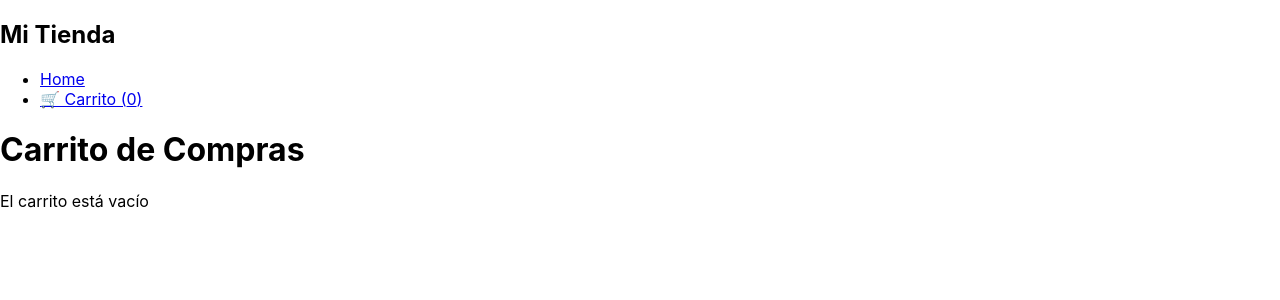
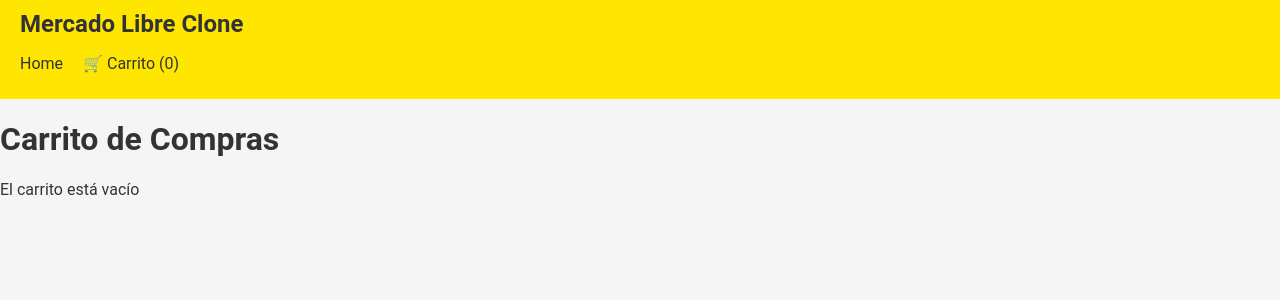
Before and after one commit to JuanmaGauna/Api-ML_TP3_D-Soft, a React (Create React App) app: page /cart in a window 1280 px wide. Shown: the top 300 px of the page. Built offline with nearby package versions, Linux system fonts and the light colour scheme.

Commit message:
Se agrega stilo parecido a mercado libre

```diff
--- a/src/App.css
+++ b/src/App.css
@@ -1,57 +1,131 @@
-.App {
+/* /* Colores de Mercado Libre */
+:root {
+  --ml-yellow: #ffe600;
+  --ml-black: #333333;
+  --ml-white: #ffffff;
+  --ml-gray: #f5f5f5;
+  --ml-dark-gray: #666666;
+}
+
+/* Estilo general de la aplicación */
+body {
+  font-family: 'Roboto', Arial, sans-serif;
+  background-color: var(--ml-gray);
+  color: var(--ml-black);
+  margin: 0;
+  padding: 0;
+}
+
+/* Navbar */
+nav {
+  background-color: var(--ml-yellow);
+  padding: 10px 20px;
+}
+
+nav h2 {
+  color: var(--ml-black);
+  font-size: 24px;
+  margin: 0;
+}
+
+nav ul {
+  list-style: none;
+  padding: 0;
+  display: flex;
+  gap: 20px;
+}
+
+nav ul li {
+  display: inline;
+}
+
+nav ul li a {
+  color: var(--ml-black);
+  text-decoration: none;
+  font-size: 16px;
+}
+
+nav ul li a:hover {
+  text-decoration: underline;
+}
+
+/* Productos */
+.product-list {
+  display: grid;
+  grid-template-columns: repeat(auto-fill, minmax(200px, 1fr));
+  gap: 20px;
+  padding: 20px;
+}
+
+.product-card {
+  background-color: var(--ml-white);
+  border: 1px solid var(--ml-gray);
+  padding: 15px;
+  box-shadow: 0 2px 4px rgba(0, 0, 0, 0.1);
   text-align: center;
 }
 
-.App-logo {
-  height: 40vmin;
-  pointer-events: none;
+.product-card img {
+  width: 150px;
+  height: auto;
+  margin-bottom: 10px;
 }
 
-@media (prefers-reduced-motion: no-preference) {
-  .App-logo {
-    animation: App-logo-spin infinite 20s linear;
+.product-card h3 {
+  font-size: 18px;
+  color: var(--ml-dark-gray);
+}
+
+.product-card p {
+  font-size: 16px;
+  margin: 5px 0;
+}
+
+.product-card .price {
+  font-size: 20px;
+  font-weight: bold;
+  color: var(--ml-black);
+}
+
+.product-card button {
+  background-color: var(--ml-yellow);
+  border: none;
+  color: var(--ml-black);
+  padding: 10px 15px;
+  cursor: pointer;
+  font-size: 16px;
+  margin-top: 10px;
+}
+
+.product-card button:hover {
+  background-color: var(--ml-dark-gray);
+  color: var(--ml-white);
+}
+
+/* Footer */
+footer {
+  background-color: var(--ml-yellow);
+  padding: 10px;
+  text-align: center;
+  color: var(--ml-black);
+}
+
+@media (max-width: 768px) {
+  .product-list {
+    grid-template-columns: 1fr;
+  }
+
+  nav ul {
+    flex-direction: column;
+    gap: 10px;
+  }
+
+  .product-card img {
+    width: 100px;
   }
 }
-
-.App-header {
-  background-color: #282c34;
-  min-height: 100vh;
-  display: flex;
-  flex-direction: column;
-  align-items: center;
-  justify-content: center;
-  font-size: calc(10px + 2vmin);
-  color: white;
+.carousel img {
+  width: 100px;  /* Ajusta el ancho de las miniaturas */
+  height: 100px; /* Ajusta el alto de las miniaturas */
+  object-fit: cover; /* Asegura que las imágenes conserven sus proporciones */
 }
-
-.App-link {
-  color: #61dafb;
-}
-
-@keyframes App-logo-spin {
-  from {
-    transform: rotate(0deg);
-  }
-  to {
-    transform: rotate(360deg);
-  }
-}
-ul {
-  list-style-type: none;
-  padding: 0;
-}
-
-li {
-  margin-bottom: 20px;
-  display: flex;
-  align-items: center;
-}
-
-img {
-  width: 100px;
-  margin-right: 20px;
-}
-
-h3 {
-  margin: 0;
-}
--- a/src/App.js
+++ b/src/App.js
@@ -1,14 +1,16 @@
 import React from 'react';
-import { BrowserRouter as Router, Route, Routes, Link } from 'react-router-dom';
+import './App.css';
+
+import { BrowserRouter as Router, Route, Routes } from 'react-router-dom';
 import Search from './components/Search';
 import ProductDetail from './components/ProductDetail';
 import Cart from './components/Cart';
-import Navbar from './components/Navbar'; // Importar el componente Navbar desde otro archivo
+import Navbar from './components/Navbar';
 
 function App() {
   return (
     <Router>
-      <Navbar /> {/* Agrega la barra de navegación */}
+      <Navbar />
       <Routes>
         <Route path="/" element={<Search />} />
         <Route path="/product/:id" element={<ProductDetail />} />
--- a/src/components/Navbar.js
+++ b/src/components/Navbar.js
@@ -3,16 +3,16 @@
 import { CartContext } from '../context/CartContext';
 
 function Navbar() {
-  const { cartItems } = useContext(CartContext); // Usamos el contexto para obtener la cantidad de productos en el carrito
+  const { cartItems } = useContext(CartContext);
 
   return (
     <nav>
-      <h2>Mi Tienda</h2>
+      <h2>Mercado Libre Clone</h2>
       <ul>
         <li><Link to="/">Home</Link></li>
         <li>
           <Link to="/cart">
-            🛒 Carrito ({cartItems.length}) {/* Muestra la cantidad de productos en el carrito */}
+            🛒 Carrito ({cartItems.length})
           </Link>
         </li>
       </ul>
--- a/src/components/ProductDetail.js
+++ b/src/components/ProductDetail.js
@@ -8,7 +8,6 @@
   const { id } = useParams();
   const [product, setProduct] = useState(null);
   const { addToCart } = useContext(CartContext);
-
   useEffect(() => {
     const fetchProductDetail = async () => {
       try {
@@ -28,9 +27,8 @@
   }
 
   return (
-    <div>
+    <div className="product-detail">
       <h1>{product.title}</h1>
-
       {product.pictures && product.pictures.length > 1 ? (
         <Carousel>
           {product.pictures.map((picture) => (
@@ -42,30 +40,8 @@
       ) : (
         <img src={product.pictures?.[0].url} alt={product.title} style={{ width: '300px' }} />
       )}
-
       <p>Precio: ${product.price}</p>
       <p>{product.description}</p>
-
-      {/* Tabla con atributos del producto */}
-      {product.attributes && product.attributes.length > 0 && (
-        <table>
-          <thead>
-            <tr>
-              <th>Atributo</th>
-              <th>Valor</th>
-            </tr>
-          </thead>
-          <tbody>
-            {product.attributes.map((attribute) => (
-              <tr key={attribute.id}>
-                <td>{attribute.name}</td>
-                <td>{attribute.value_name}</td>
-              </tr>
-            ))}
-          </tbody>
-        </table>
-      )}
-
       <button onClick={() => addToCart(product)}>Agregar al carrito</button>
       <button onClick={() => window.history.back()}>Volver</button>
     </div>
--- /dev/null
+++ b/src/components/ProductList.js
@@ -0,0 +1,21 @@
+import React from 'react';
+import { Link } from 'react-router-dom';
+
+function ProductList({ products }) {
+  return (
+    <div className="product-list">
+      {products.map((product) => (
+        <div className="product-card" key={product.id}>
+          <img src={product.thumbnail} alt={product.title} />
+          <h3>{product.title}</h3>
+          <p className="price">${product.price}</p>
+          <Link to={`/product/${product.id}`}>
+            <button>Ver Detalles</button>
+          </Link>
+        </div>
+      ))}
+    </div>
+  );
+}
+
+export default ProductList;
--- a/src/components/Search.js
+++ b/src/components/Search.js
@@ -1,43 +1,39 @@
 import React, { useState, useEffect } from 'react';
+import ProductList from './ProductList'; // Importar el nuevo componente
 
 function Search() {
-  const [query, setQuery] = useState(''); // Para almacenar la búsqueda del usuario
-  const [products, setProducts] = useState([]); // Para almacenar los resultados de la búsqueda
-  const [categories, setCategories] = useState([]); // Para almacenar las categorías
-  const [selectedCategory, setSelectedCategory] = useState(''); // Para almacenar la categoría seleccionada
+  const [query, setQuery] = useState('');
+  const [products, setProducts] = useState([]);
+  const [categories, setCategories] = useState([]);
+  const [selectedCategory, setSelectedCategory] = useState('');
 
-  // Obtener las categorías de la API al montar el componente
   useEffect(() => {
     const fetchCategories = async () => {
       try {
         const response = await fetch('https://api.mercadolibre.com/sites/MLA/categories');
         const data = await response.json();
-        setCategories(data); // Guardar las categorías obtenidas en el estado
+        setCategories(data);
       } catch (error) {
         console.error('Error fetching categories:', error);
       }
     };
 
-    fetchCategories(); // Llamada a la función para obtener las categorías
+    fetchCategories();
   }, []);
 
-  // Función para manejar la búsqueda
   const handleSearch = async (e) => {
-    e.preventDefault(); // Evita que el formulario se recargue
-
-    if (!query) return; // Si el campo de búsqueda está vacío, no hacemos nada
+    e.preventDefault();
+    if (!query) return;
 
     try {
       let url = `https://api.mercadolibre.com/sites/MLA/search?q=${query}`;
-
-      // Si hay una categoría seleccionada, agregarla a la URL de búsqueda
       if (selectedCategory) {
         url += `&category=${selectedCategory}`;
       }
 
       const response = await fetch(url);
       const data = await response.json();
-      setProducts(data.results); // Almacena los resultados de la búsqueda en el estado
+      setProducts(data.results);
     } catch (error) {
       console.error('Error fetching products:', error);
     }
@@ -51,13 +47,11 @@
           type="text"
           placeholder="Buscar..."
           value={query}
-          onChange={(e) => setQuery(e.target.value)} // Actualiza el valor de la búsqueda
+          onChange={(e) => setQuery(e.target.value)}
         />
-
-        {/* Select para elegir una categoría */}
         <select
           value={selectedCategory}
-          onChange={(e) => setSelectedCategory(e.target.value)} // Actualiza la categoría seleccionada
+          onChange={(e) => setSelectedCategory(e.target.value)}
         >
           <option value="">Todas las Categorías</option>
           {categories.map((category) => (
@@ -66,26 +60,15 @@
             </option>
           ))}
         </select>
-
         <button type="submit">Buscar</button>
       </form>
 
-      <div>
-        {products.length > 0 ? (
-          <ul>
-            {products.map((product) => (
-              <li key={product.id}>
-                <img src={product.thumbnail} alt={product.title} />
-                <h3>{product.title}</h3>
-                <p>Precio: ${product.price}</p>
-                <a href={`/product/${product.id}`}>Ver detalles</a>
-              </li>
-            ))}
-          </ul>
-        ) : (
-          <p>No hay productos para mostrar</p>
-        )}
-      </div>
+      {/* Usar el componente ProductList para mostrar los productos */}
+      {products.length > 0 ? (
+        <ProductList products={products} />
+      ) : (
+        <p>No hay productos para mostrar</p>
+      )}
     </div>
   );
 }
```
